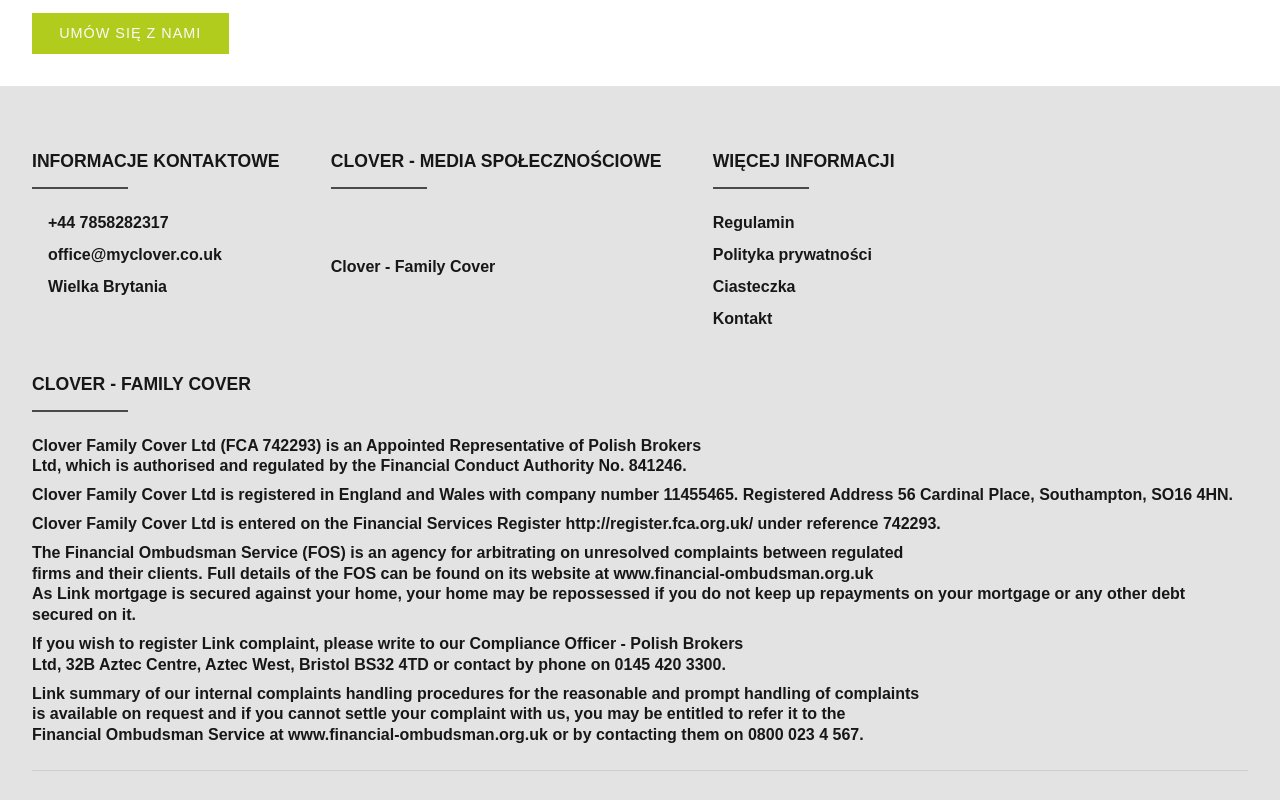
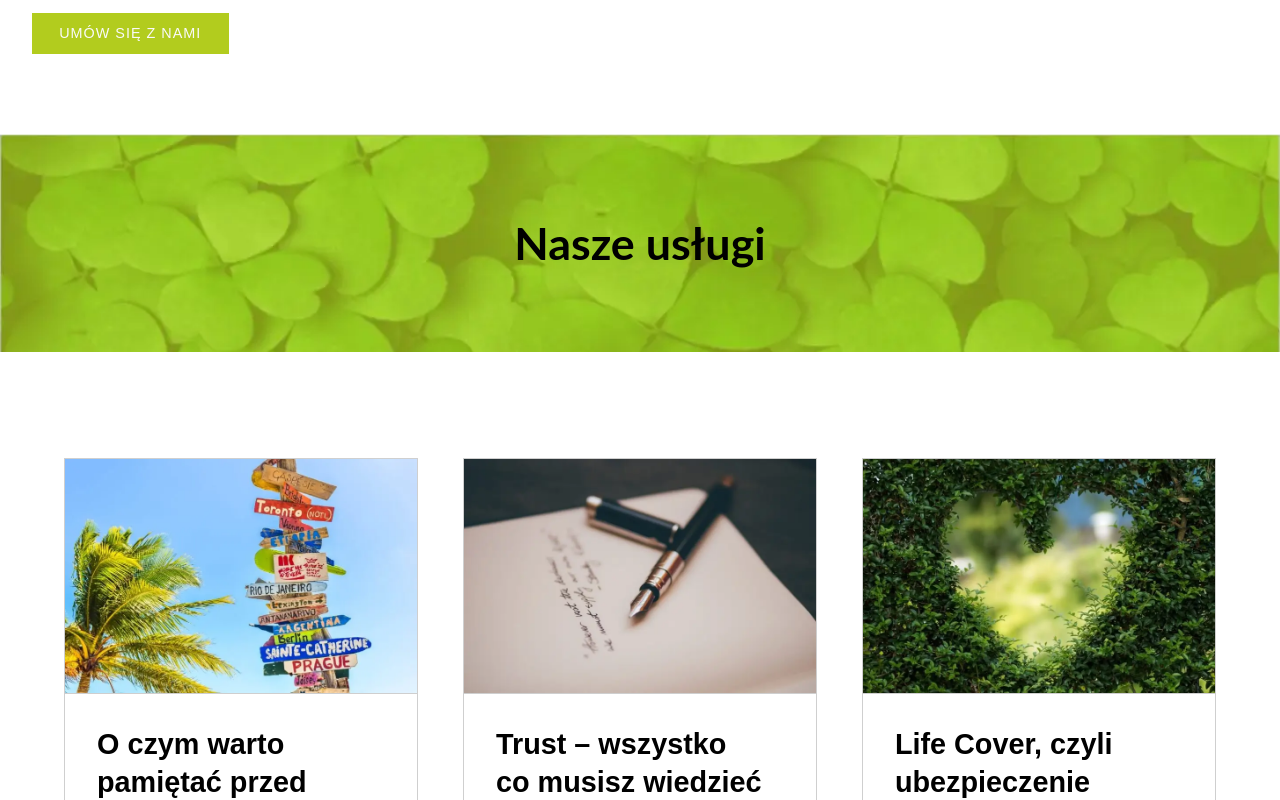
Before and after one commit to TZ-fn/MyClover, a React (Vite) app: page /offer in a window 1280 px wide. Shown: the part 1680-2480 px from the top of the page. Built offline with nearby package versions, Linux system fonts and the light colour scheme; some icons are missing; a web font is replaced by a local one.

Commit message:
feat: create a OfferPosts component

```diff
--- /dev/null
+++ b/src/components/OfferPosts/OffersPosts.module.scss
@@ -0,0 +1,11 @@
+.mainHeader {
+  width: 100%;
+  font-size: clamp(2rem, 3.5vw, 3.5rem);
+  background-image: url("/src/assets/clover.webp");
+  background-size: cover;
+  background-repeat: no-repeat;
+  background-attachment: fixed;
+  margin-top: 3rem;
+  padding: 5rem;
+  text-align: center;
+}
--- /dev/null
+++ b/src/components/OfferPosts/OffersPosts.tsx
@@ -0,0 +1,15 @@
+import useTranslation from "hooks/useTranslation";
+import PostsGallery from "components/PostsGallery/PostsGallery";
+import styles from "./OffersPosts.module.scss";
+
+export default function OffersPosts() {
+  const [translation] = useTranslation();
+  const offerTranslation = translation.pages.offer.offersList;
+
+  return (
+    <section className={styles.mainContainer}>
+      <h3 className={styles.mainHeader}>{offerTranslation.mainHeader}</h3>
+      <PostsGallery />
+    </section>
+  );
+}
--- a/src/pages/OfferPage/OfferPage.tsx
+++ b/src/pages/OfferPage/OfferPage.tsx
@@ -1,6 +1,7 @@
 import ImageDivider from "components/ImageDivider/ImageDivider";
 import ImageHeader from "components/ImageHeader/ImageHeader";
 import OfferInfo from "components/OfferInfo/OfferInfo";
+import OffersPosts from "components/OfferPosts/OffersPosts";
 import useTranslation from "hooks/useTranslation";
 
 function OfferPage() {
@@ -10,6 +11,7 @@
       <ImageHeader pageName={translation.header.navigation.offer} backgroundImage="src/assets/offer.webp" />
       <ImageDivider isUpwards={false} />
       <OfferInfo />
+      <OffersPosts />
     </>
   );
 }
```
